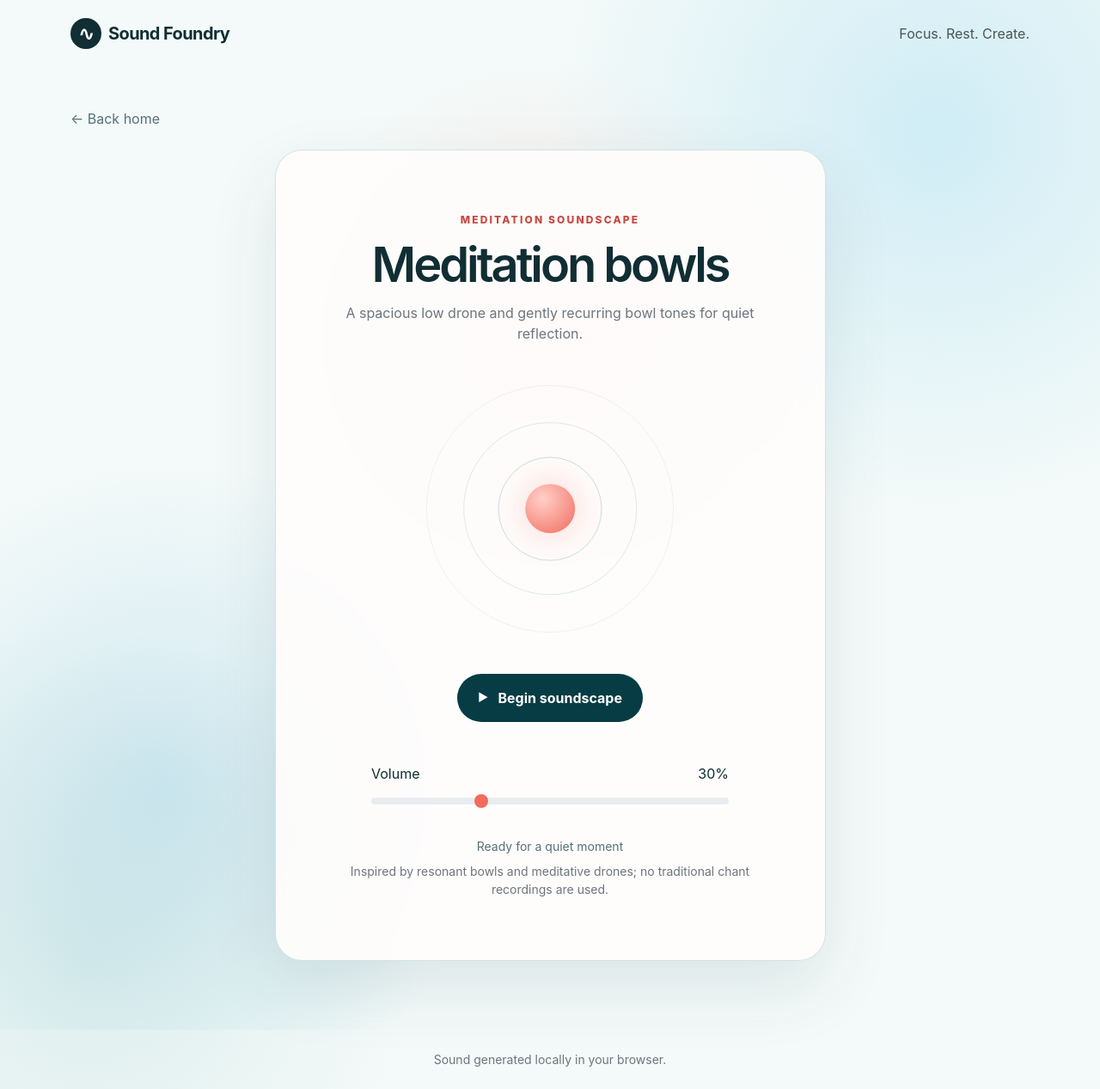
After one commit to ywerling/python_music_generator, a Flask app: page /meditation-bowls in a window 1280 px wide. The commit adds this page. Shown: the whole page at 86% size. Run offline with Flask 3, Linux system fonts and the light colour scheme.

Commit message:
Add meditation bowls soundscape

```diff
--- a/app.py
+++ b/app.py
@@ -13,9 +13,15 @@ def index():
 def white_noise():
     return render_template("white_noise.html")
 
+
 @app.get("/brown-noise")
 def brown_noise():
     return render_template("brown_noise.html")
+
+
+@app.get("/meditation-bowls")
+def meditation_bowls():
+    return render_template("meditation_bowls.html")
 
 
 @app.get("/night-rain")
--- a/static/css/app.css
+++ b/static/css/app.css
@@ -264,6 +264,77 @@ body {
 .rain-range::-webkit-slider-thumb { background: var(--cerulean); }
 .rain-range::-moz-range-thumb { background: var(--cerulean); }
 
+.meditation-page {
+  background:
+    radial-gradient(circle at 50% 28%, rgba(242, 107, 94, .14), transparent 20rem),
+    radial-gradient(circle at 15% 75%, rgba(22, 138, 192, .16), transparent 24rem);
+}
+
+.meditation-card {
+  border-color: rgba(15, 111, 115, .18);
+  background: rgba(255, 253, 252, .9);
+}
+
+.bowl-visual {
+  position: relative;
+  width: min(18rem, 70vw);
+  aspect-ratio: 1;
+}
+
+.bowl-ring,
+.bowl-center {
+  position: absolute;
+  inset: 50% auto auto 50%;
+  border-radius: 50%;
+  transform: translate(-50%, -50%);
+}
+
+.bowl-ring {
+  border: 1px solid rgba(15, 111, 115, .3);
+  transition: opacity .5s ease, transform .8s ease;
+}
+
+.ring-outer { width: 100%; height: 100%; opacity: .25; }
+.ring-middle { width: 70%; height: 70%; opacity: .45; }
+.ring-inner { width: 42%; height: 42%; opacity: .7; }
+.bowl-center {
+  width: 20%;
+  height: 20%;
+  background: radial-gradient(circle at 35% 30%, var(--coral-soft), var(--coral));
+  box-shadow: 0 0 2.5rem rgba(242, 107, 94, .28);
+}
+
+.bowl-visual.is-playing .bowl-center {
+  animation: bowl-breathe 4s ease-in-out infinite alternate;
+}
+
+.bowl-visual.is-struck .ring-outer {
+  animation: bowl-ripple 2.8s ease-out;
+}
+
+.bowl-visual.is-struck .ring-middle {
+  animation: bowl-ripple 2.8s .12s ease-out;
+}
+
+.bowl-visual.is-struck .ring-inner {
+  animation: bowl-ripple 2.8s .24s ease-out;
+}
+
+@keyframes bowl-breathe {
+  to { transform: translate(-50%, -50%) scale(1.12); box-shadow: 0 0 4rem rgba(242, 107, 94, .42); }
+}
+
+@keyframes bowl-ripple {
+  0% { opacity: .75; transform: translate(-50%, -50%) scale(.78); }
+  100% { opacity: .08; transform: translate(-50%, -50%) scale(1.08); }
+}
+
+.meditation-button { background: var(--deep-teal); }
+.meditation-button:hover { background: var(--teal); }
+.meditation-button.is-playing { color: var(--ink); background: var(--coral); }
+
 @media (prefers-reduced-motion: reduce) {
   .rain-window.is-raining i { animation: none; opacity: .45; }
+  .bowl-visual.is-playing .bowl-center,
+  .bowl-visual.is-struck .bowl-ring { animation: none; }
 }
--- /dev/null
+++ b/static/js/meditation-bowls.js
@@ -0,0 +1,148 @@
+(() => {
+  const toggle = document.querySelector("#toggleMeditation");
+  const volume = document.querySelector("#meditationVolume");
+  const volumeValue = document.querySelector("#meditationVolumeValue");
+  const status = document.querySelector("#meditationStatus");
+  const visual = document.querySelector("#bowlVisual");
+
+  if (!toggle || !volume) return;
+
+  const bowlNotes = [174.61, 220, 261.63, 293.66, 329.63];
+  let audioContext;
+  let masterGain;
+  let droneNodes = [];
+  let bowlTimer;
+  let isPlaying = false;
+
+  function createDrone() {
+    const droneGain = audioContext.createGain();
+    const filter = audioContext.createBiquadFilter();
+    const lfo = audioContext.createOscillator();
+    const lfoDepth = audioContext.createGain();
+
+    droneGain.gain.value = .11;
+    filter.type = "lowpass";
+    filter.frequency.value = 520;
+    filter.Q.value = 1.2;
+    lfo.frequency.value = .07;
+    lfoDepth.gain.value = 85;
+    lfo.connect(lfoDepth).connect(filter.frequency);
+    filter.connect(droneGain).connect(masterGain);
+
+    [55, 82.41, 110].forEach((frequency, index) => {
+      const oscillator = audioContext.createOscillator();
+      const voiceGain = audioContext.createGain();
+      oscillator.type = index === 0 ? "sine" : "triangle";
+      oscillator.frequency.value = frequency;
+      oscillator.detune.value = index * 3 - 3;
+      voiceGain.gain.value = index === 0 ? .65 : .18;
+      oscillator.connect(voiceGain).connect(filter);
+      oscillator.start();
+      droneNodes.push(oscillator, voiceGain);
+    });
+
+    lfo.start();
+    droneNodes.push(lfo, lfoDepth, filter, droneGain);
+  }
+
+  function strikeBowl() {
+    if (!isPlaying) return;
+
+    const now = audioContext.currentTime;
+    const fundamental = bowlNotes[Math.floor(Math.random() * bowlNotes.length)];
+    const strikeGain = audioContext.createGain();
+    const panner = audioContext.createStereoPanner();
+    const partials = [
+      { ratio: 1, level: .15, decay: 7.5 },
+      { ratio: 2.01, level: .055, decay: 5.2 },
+      { ratio: 2.98, level: .025, decay: 3.8 },
+      { ratio: 4.12, level: .012, decay: 2.6 },
+    ];
+
+    strikeGain.gain.value = 1;
+    panner.pan.value = Math.random() * 1.2 - .6;
+    strikeGain.connect(panner).connect(masterGain);
+
+    partials.forEach(({ ratio, level, decay }) => {
+      const oscillator = audioContext.createOscillator();
+      const partialGain = audioContext.createGain();
+      oscillator.type = "sine";
+      oscillator.frequency.value = fundamental * ratio;
+      oscillator.detune.value = Math.random() * 5 - 2.5;
+      partialGain.gain.setValueAtTime(.0001, now);
+      partialGain.gain.exponentialRampToValueAtTime(level, now + .012);
+      partialGain.gain.exponentialRampToValueAtTime(.0001, now + decay);
+      oscillator.connect(partialGain).connect(strikeGain);
+      oscillator.start(now);
+      oscillator.stop(now + decay + .1);
+    });
+
+    visual.classList.remove("is-struck");
+    requestAnimationFrame(() => visual.classList.add("is-struck"));
+    bowlTimer = window.setTimeout(strikeBowl, 5500 + Math.random() * 4500);
+  }
+
+  async function start() {
+    audioContext ??= new AudioContext();
+    masterGain = audioContext.createGain();
+    masterGain.gain.value = Number(volume.value) / 100;
+    masterGain.connect(audioContext.destination);
+    createDrone();
+    await audioContext.resume();
+    isPlaying = true;
+    render();
+    strikeBowl();
+  }
+
+  function stop() {
+    window.clearTimeout(bowlTimer);
+    droneNodes.forEach((node) => {
+      try {
+        node.stop?.();
+        node.disconnect();
+      } catch {
+        // A node may already have stopped during page cleanup.
+      }
+    });
+    masterGain?.disconnect();
+    droneNodes = [];
+    masterGain = null;
+    isPlaying = false;
+    visual.classList.remove("is-struck");
+    render();
+  }
+
+  function render() {
+    toggle.classList.toggle("is-playing", isPlaying);
+    toggle.setAttribute("aria-pressed", String(isPlaying));
+    visual.classList.toggle("is-playing", isPlaying);
+    toggle.querySelector(".play-icon").textContent = isPlaying ? "■" : "▶";
+    toggle.querySelector(".button-label").textContent = isPlaying ? "End soundscape" : "Begin soundscape";
+    status.textContent = isPlaying ? "The soundscape is unfolding" : "Ready for a quiet moment";
+  }
+
+  toggle.addEventListener("click", async () => {
+    if (isPlaying) {
+      stop();
+      return;
+    }
+
+    try {
+      await start();
+    } catch {
+      status.textContent = "Audio could not start in this browser.";
+    }
+  });
+
+  volume.addEventListener("input", () => {
+    volumeValue.textContent = `${volume.value}%`;
+    if (masterGain && audioContext) {
+      masterGain.gain.setTargetAtTime(Number(volume.value) / 100, audioContext.currentTime, .04);
+    }
+  });
+
+  window.addEventListener("pagehide", () => {
+    if (isPlaying) stop();
+    audioContext?.close();
+  });
+})();
--- a/templates/index.html
+++ b/templates/index.html
@@ -22,6 +22,9 @@
             </a>
             <a class="btn btn-outline-dark btn-lg rounded-pill px-4 py-3" href="{{ url_for('night_rain') }}">
               Hear night rain <span class="ms-2" aria-hidden="true">→</span>
+            </a>
+            <a class="btn btn-outline-dark btn-lg rounded-pill px-4 py-3" href="{{ url_for('meditation_bowls') }}">
+              Meditation bowls <span class="ms-2" aria-hidden="true">→</span>
             </a>
           </div>
         </div>
--- /dev/null
+++ b/templates/meditation_bowls.html
@@ -0,0 +1,49 @@
+{% extends "base.html" %}
+
+{% block title %}Meditation Bowls · Sound Foundry{% endblock %}
+
+{% block content %}
+  <section class="generator-section meditation-page">
+    <div class="container">
+      <a class="back-link" href="{{ url_for('index') }}">← Back home</a>
+      <div class="row justify-content-center mt-4">
+        <div class="col-lg-8 col-xl-7">
+          <div class="generator-card meditation-card text-center">
+            <p class="eyebrow mb-3">Meditation soundscape</p>
+            <h1 class="display-4 fw-semibold mb-3">Meditation bowls</h1>
+            <p class="text-secondary mb-5">
+              A spacious low drone and gently recurring bowl tones for quiet reflection.
+            </p>
+
+            <div class="bowl-visual mx-auto mb-5" id="bowlVisual" aria-hidden="true">
+              <span class="bowl-ring ring-outer"></span>
+              <span class="bowl-ring ring-middle"></span>
+              <span class="bowl-ring ring-inner"></span>
+              <span class="bowl-center"></span>
+            </div>
+
+            <button id="toggleMeditation" class="play-button meditation-button" type="button" aria-pressed="false">
+              <span class="play-icon" aria-hidden="true">▶</span>
+              <span class="button-label">Begin soundscape</span>
+            </button>
+
+            <div class="volume-control mx-auto mt-5">
+              <div class="d-flex justify-content-between mb-2">
+                <label for="meditationVolume" class="form-label mb-0">Volume</label>
+                <output id="meditationVolumeValue" for="meditationVolume">30%</output>
+              </div>
+              <input class="form-range" type="range" id="meditationVolume" min="0" max="100" value="30" aria-label="Meditation soundscape volume">
+            </div>
+
+            <p id="meditationStatus" class="status-text mt-4 mb-2" role="status" aria-live="polite">Ready for a quiet moment</p>
+            <p class="small text-secondary mb-0">Inspired by resonant bowls and meditative drones; no traditional chant recordings are used.</p>
+          </div>
+        </div>
+      </div>
+    </div>
+  </section>
+{% endblock %}
+
+{% block scripts %}
+  <script src="{{ url_for('static', filename='js/meditation-bowls.js') }}"></script>
+{% endblock %}
```
Also changed, not shown: tests/test_app.py (+9 -0 lines).
